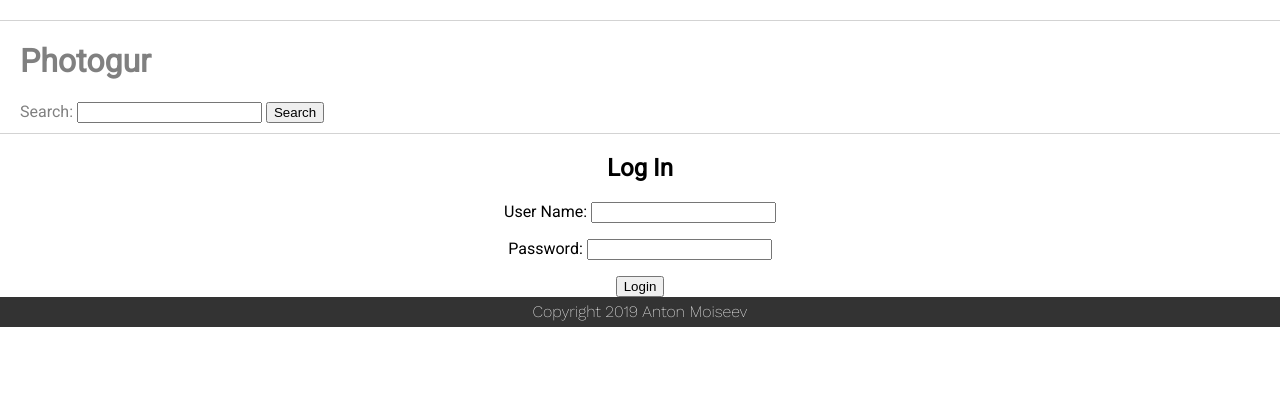
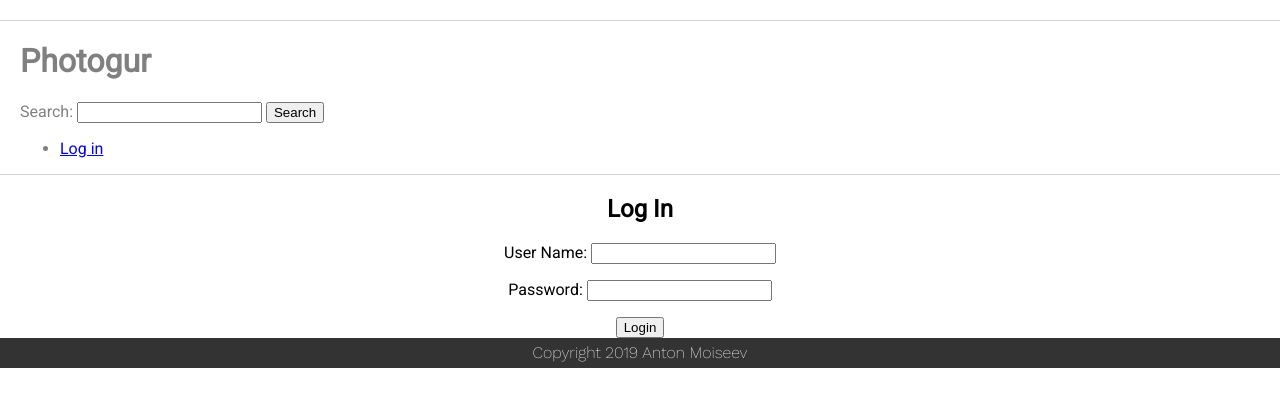
Before and after one commit to ant0nm/photogur_app, a Django app: page /login/ in a window 1280 px wide. Shown: the top 407 px of the page. Run offline with Django 3.2, Linux system fonts and the light colour scheme.

Commit message:
Added login and logout links to the header of base.html

```diff
--- a/photogur/templates/base.html
+++ b/photogur/templates/base.html
@@ -16,9 +16,16 @@
           <span>Search:</span>
           <input type="search" id="picture-search" name="query" value={{query}}>
         </label>
-
         <input type="submit" value="Search">
       </form>
+      <ul>
+        {% if request.user.is_authenticated %}
+          <li>Logged in as {{ request.user.username }}</li>
+          <li><a href="{% url 'logout' %}">Log out</a></li>
+        {% else %}
+          <li><a href="{% url 'login' %}">Log in</a></li>
+        {% endif %}
+      </ul>
     </header>
     <main class="site-content">
     <!-- page-specific content goes inside the block -->
```
Also changed, not shown: db.sqlite3.
